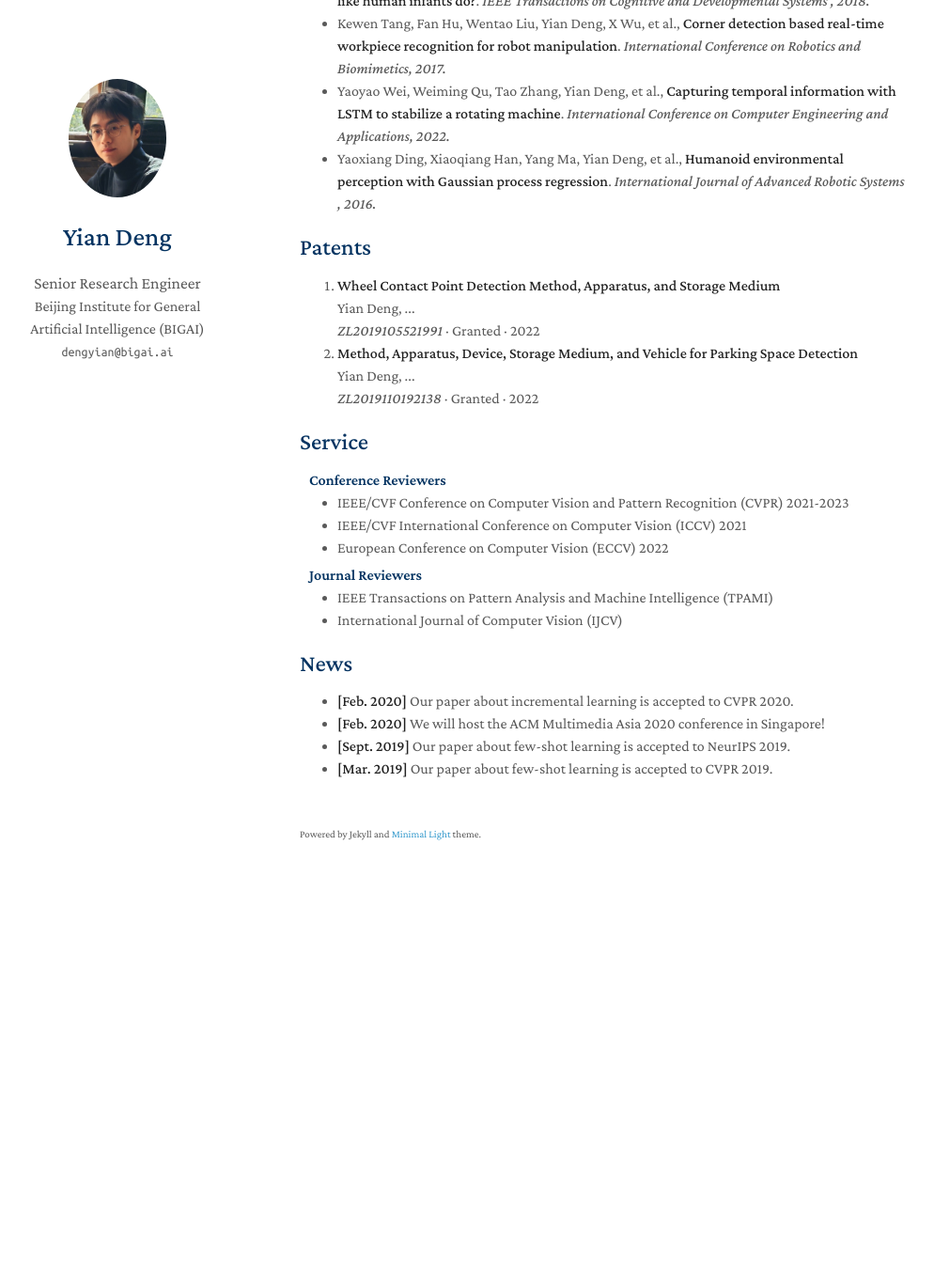
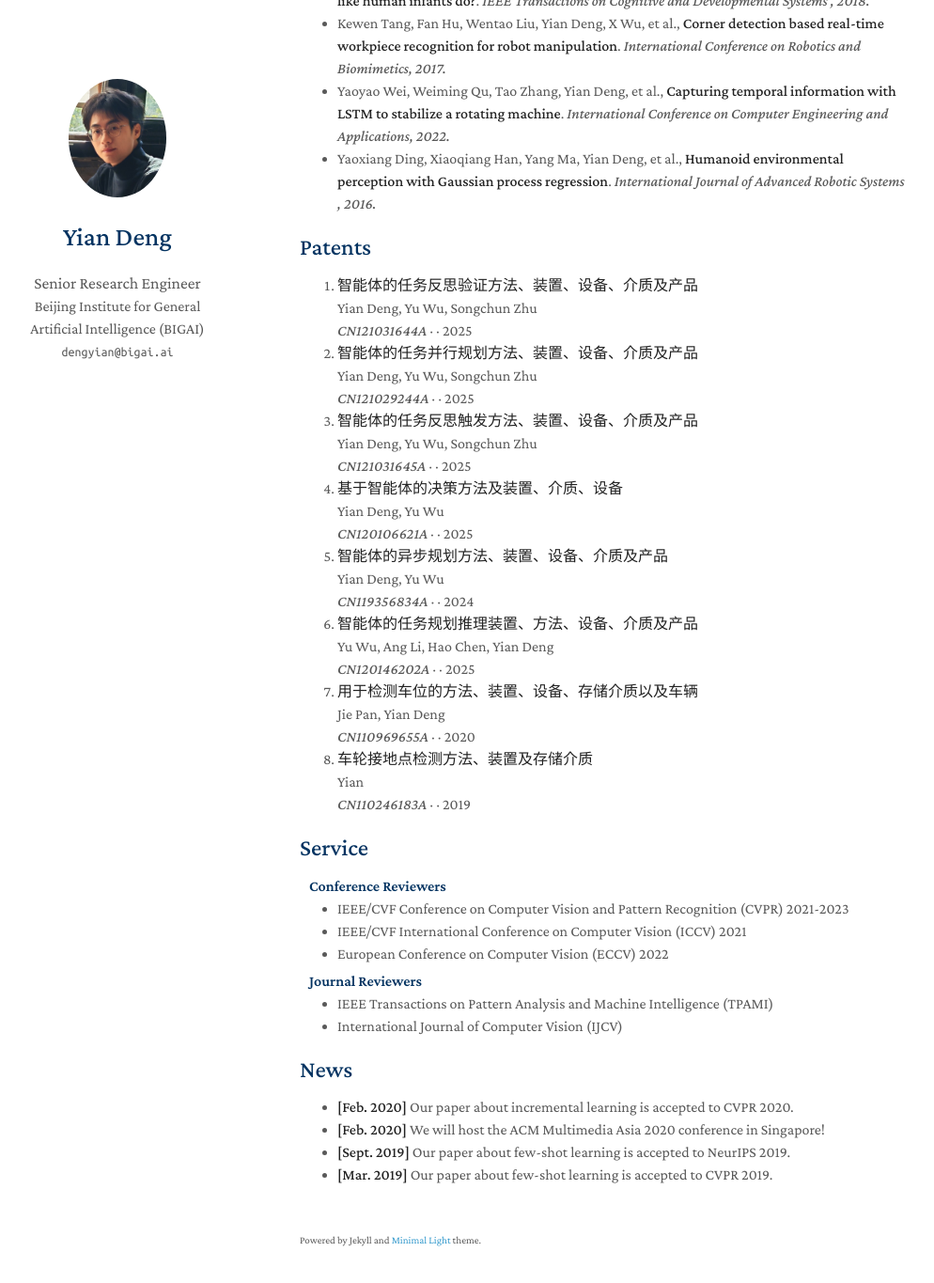
Before and after one commit to yian-deng/yian-deng.github.io, a Jekyll site: the page built from index.md, in a window 1280 px wide and 1400 px high, scrolled down 1847 px. Shown: the top 1365 px of the window at 94% size, without its empty margins (151-1145 px from the left). Built offline with Jekyll 4.4.1, drawn with Linux system fonts in a browser that asks for light colours; a style sheet for code colours, icons or effects is not loaded; our own code applies the rules of GitHub Pages for plain Markdown files; before the commit the page ends 2815 px from its top, so only the background shows below that.

Commit message:
Update patents.yml

```diff
--- a/_data/patents.yml
+++ b/_data/patents.yml
@@ -1,12 +1,40 @@
 main:
-  - title: "Wheel Contact Point Detection Method, Apparatus, and Storage Medium"
-    inventors: "Yian Deng, ..."
-    patent_number: "ZL2019105521991"
-    status: "Granted"
-    year: 2022
+  - title: 智能体的任务反思验证方法、装置、设备、介质及产品
+    inventors: Yian Deng, Yu Wu, Songchun Zhu
+    patent_number: CN121031644A
+    year: 2025
 
-  - title: "Method, Apparatus, Device, Storage Medium, and Vehicle for Parking Space Detection"
-    inventors: "Yian Deng, ..."
-    patent_number: "ZL2019110192138"
-    status: "Granted"
-    year: 2022
+  - title: 智能体的任务并行规划方法、装置、设备、介质及产品
+    inventors: Yian Deng, Yu Wu, Songchun Zhu
+    patent_number: CN121029244A
+    year: 2025
+
+  - title: 智能体的任务反思触发方法、装置、设备、介质及产品
+    inventors: Yian Deng, Yu Wu, Songchun Zhu
+    patent_number: CN121031645A
+    year: 2025
+
+  - title: 基于智能体的决策方法及装置、介质、设备
+    inventors: Yian Deng, Yu Wu
+    patent_number: CN120106621A
+    year: 2025
+
+  - title: 智能体的异步规划方法、装置、设备、介质及产品
+    inventors: Yian Deng, Yu Wu
+    patent_number: CN119356834A
+    year: 2024
+
+  - title: 智能体的任务规划推理装置、方法、设备、介质及产品
+    inventors: Yu Wu, Ang Li, Hao Chen, Yian Deng
+    patent_number: CN120146202A
+    year: 2025
+
+  - title: 用于检测车位的方法、装置、设备、存储介质以及车辆
+    inventors: Jie Pan, Yian Deng
+    patent_number: CN110969655A
+    year: 2020
+
+  - title: 车轮接地点检测方法、装置及存储介质
+    inventors: Yian
+    patent_number: CN110246183A
+    year: 2019
```
